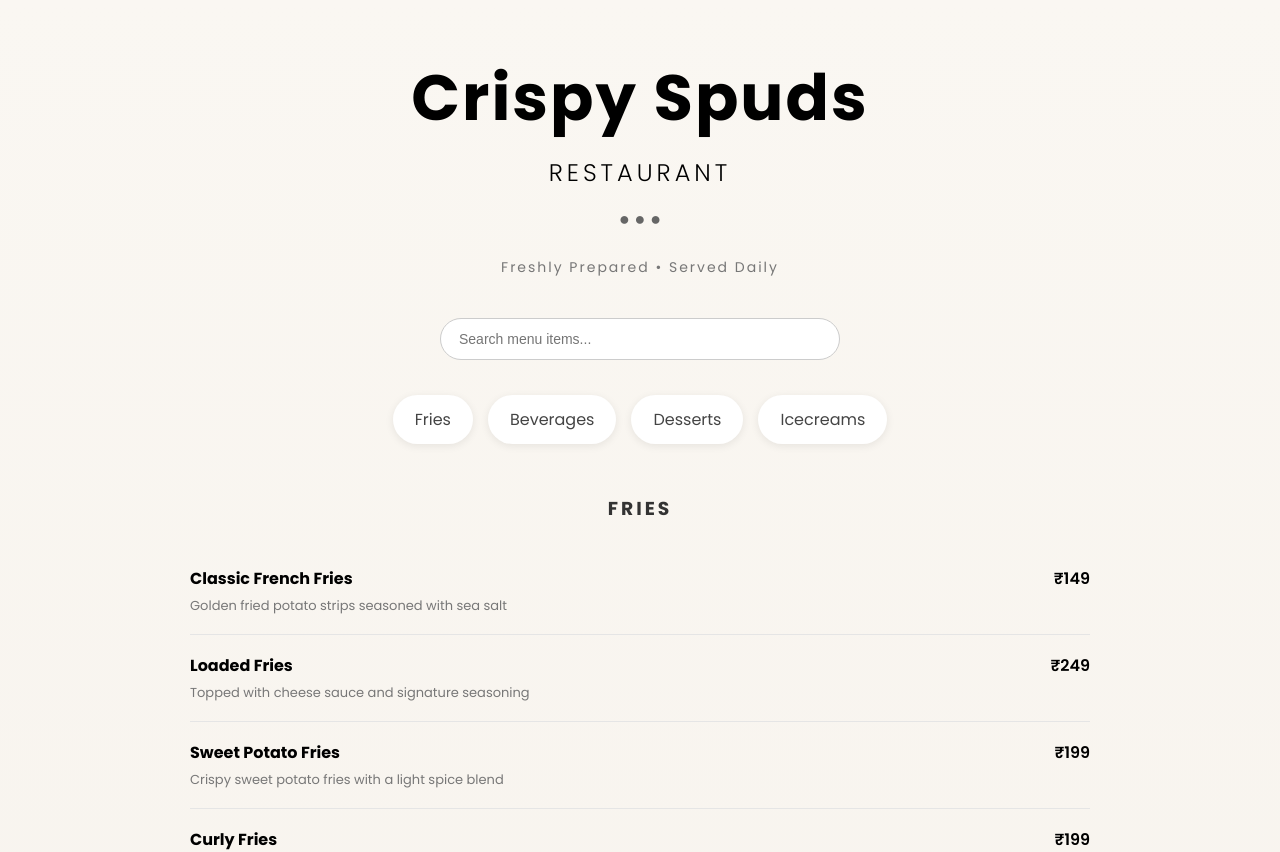
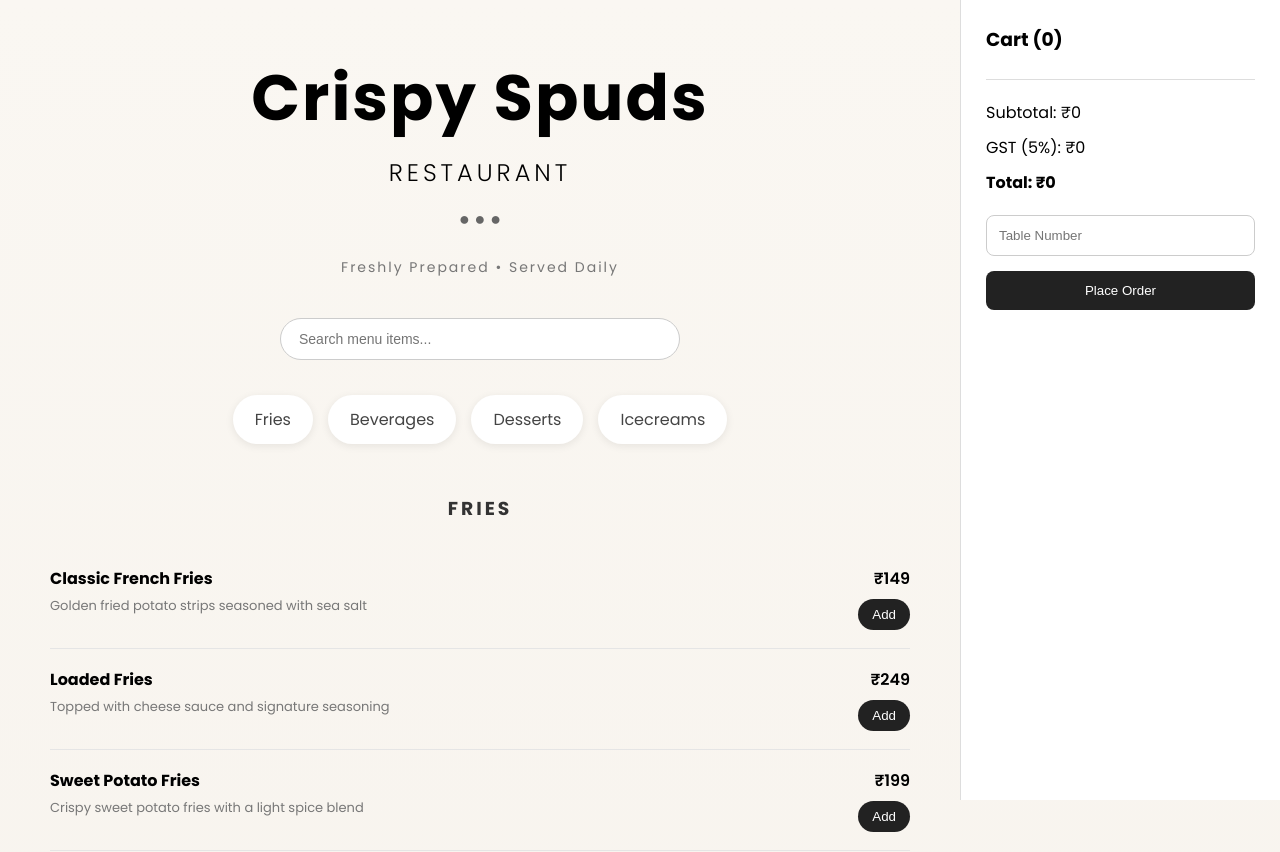
Before and after one commit to aaryaa135/restaurant-menu, a React (Create React App) app: page / in a window 1280 px wide. Shown: the top 852 px of the page. Built offline with nearby package versions, Linux system fonts and the light colour scheme.

Commit message:
cart addition

```diff
--- a/src/App.css
+++ b/src/App.css
@@ -320,3 +320,160 @@ section{
     font-size:12px;
   }
 }
+
+.menu-content{
+  flex:1;
+}
+
+.cart-panel{
+  width:320px;
+
+  background:white;
+
+  padding:25px;
+
+  border-left:1px solid #ddd;
+
+  position:sticky;
+  top:0;
+
+  height:100vh;
+
+  overflow-y:auto;
+}
+
+.cart-panel h3{
+  margin-bottom:20px;
+}
+
+.cart-item{
+  display:flex;
+
+  justify-content:space-between;
+
+  align-items:center;
+
+  padding:12px 0;
+
+  border-bottom:1px solid #eee;
+}
+
+.qty-controls{
+  display:flex;
+
+  align-items:center;
+
+  gap:10px;
+}
+
+.qty-controls button{
+  width:28px;
+  height:28px;
+
+  border:none;
+
+  background:#222;
+
+  color:white;
+
+  cursor:pointer;
+
+  border-radius:4px;
+}
+
+.bill{
+  margin-top:25px;
+
+  padding-top:20px;
+
+  border-top:1px solid #ddd;
+}
+
+.bill p{
+  margin-bottom:10px;
+}
+
+.bill h4{
+  margin-top:10px;
+}
+
+.table-input{
+  width:100%;
+
+  margin-top:20px;
+
+  padding:12px;
+
+  border:1px solid #ccc;
+
+  border-radius:8px;
+}
+
+.order-btn{
+  width:100%;
+
+  margin-top:15px;
+
+  padding:12px;
+
+  border:none;
+
+  background:#222;
+
+  color:white;
+
+  border-radius:8px;
+
+  cursor:pointer;
+}
+
+.order-btn:hover{
+  background:#000;
+}
+
+.item-right{
+  display:flex;
+
+  flex-direction:column;
+
+  align-items:flex-end;
+
+  gap:8px;
+}
+
+.add-btn{
+  border:none;
+
+  background:#222;
+
+  color:white;
+
+  padding:8px 14px;
+
+  border-radius:20px;
+
+  cursor:pointer;
+}
+
+.add-btn:hover{
+  background:#000;
+}
+
+@media(max-width:900px){
+
+  .container{
+    flex-direction:column;
+  }
+
+  .cart-panel{
+    width:100%;
+
+    height:auto;
+
+    position:relative;
+
+    border-left:none;
+
+    border-top:1px solid #ddd;
+  }
+}
--- a/src/App.js
+++ b/src/App.js
@@ -1,4 +1,4 @@
-import { useState } from "react";
+import { useState, useEffect } from "react";
 import "./App.css";
 import MenuSection from "./components/MenuSection";
 import menuData from "./data/menuData";
@@ -6,6 +6,17 @@ import menuData from "./data/menuData";
 function App() {
 
   const [searchTerm, setSearchTerm] = useState("");
+
+  const [cart, setCart] = useState(() => {
+    const savedCart = localStorage.getItem("cart");
+    return savedCart ? JSON.parse(savedCart) : [];
+  });
+
+  const [tableNumber, setTableNumber] = useState("");
+
+  useEffect(() => {
+    localStorage.setItem("cart", JSON.stringify(cart));
+  }, [cart]);
 
   const categories = Object.keys(menuData);
 
@@ -34,14 +45,112 @@ function App() {
 
   });
 
+  const addToCart = (item) => {
+
+    const existing = cart.find(
+      cartItem => cartItem.name === item.name
+    );
+
+    if (existing) {
+
+      setCart(
+        cart.map(cartItem =>
+          cartItem.name === item.name
+            ? {
+                ...cartItem,
+                quantity: cartItem.quantity + 1
+              }
+            : cartItem
+        )
+      );
+
+    } else {
+
+      setCart([
+        ...cart,
+        {
+          ...item,
+          quantity: 1
+        }
+      ]);
+
+    }
+
+  };
+
+  const increaseQty = (name) => {
+
+    setCart(
+      cart.map(item =>
+        item.name === name
+          ? {
+              ...item,
+              quantity: item.quantity + 1
+            }
+          : item
+      )
+    );
+
+  };
+
+  const decreaseQty = (name) => {
+
+    setCart(
+      cart
+        .map(item =>
+          item.name === name
+            ? {
+                ...item,
+                quantity: item.quantity - 1
+              }
+            : item
+        )
+        .filter(item => item.quantity > 0)
+    );
+
+  };
+
+  const subtotal = cart.reduce(
+    (total, item) =>
+      total + item.price * item.quantity,
+    0
+  );
+
+  const gst = Math.round(subtotal * 0.05);
+
+  const total = subtotal + gst;
+
   const noResults =
     searchTerm &&
     Object.values(filteredMenu)
       .flat()
       .length === 0;
 
+  const placeOrder = () => {
+
+    if (cart.length === 0) {
+      alert("Cart is empty");
+      return;
+    }
+
+    if (!tableNumber) {
+      alert("Enter table number");
+      return;
+    }
+
+    alert(
+      `Order Placed Successfully for Table ${tableNumber}`
+    );
+
+    setCart([]);
+    localStorage.removeItem("cart");
+
+  };
+
   return (
     <div className="container">
+
+      <div className="menu-content">
 
         <div className="menu-section">
 
@@ -63,7 +172,9 @@ function App() {
               type="text"
               placeholder="Search menu items..."
               value={searchTerm}
-            onChange={(e) => setSearchTerm(e.target.value)}
+              onChange={(e) =>
+                setSearchTerm(e.target.value)
+              }
             />
 
           </div>
@@ -78,7 +189,9 @@ function App() {
               >
                 {category
                   .replace(/([A-Z])/g, " $1")
-                .replace(/^./, str => str.toUpperCase())}
+                  .replace(/^./, str =>
+                    str.toUpperCase()
+                  )}
               </a>
 
             ))}
@@ -105,9 +218,12 @@ function App() {
                   title={
                     category
                       .replace(/([A-Z])/g, " $1")
-                    .replace(/^./, str => str.toUpperCase())
+                      .replace(/^./, str =>
+                        str.toUpperCase()
+                      )
                   }
                   items={filteredMenu[category]}
+                  addToCart={addToCart}
                 />
 
               </section>
@@ -124,31 +240,98 @@ function App() {
 
           )}
 
-        <div className="info-box">
-
-          <h4>Opening Hours</h4>
-
-          <p>Monday - Sunday</p>
-          <p>10:00 AM - 11:00 PM</p>
+        </div>
 
       </div>
 
-        <div className="info-box">
+      <div className="cart-panel">
 
-          <h4>Contact</h4>
+        <h3>
+          Cart ({cart.length})
+        </h3>
 
-          <p>Connaught Place, New Delhi</p>
-          <p>+91 9876543210</p>
+        {cart.map(item => (
+
+          <div
+            key={item.name}
+            className="cart-item"
+          >
+
+            <div>
+
+              <strong>
+                {item.name}
+              </strong>
+
+              <p>
+                ₹{item.price}
+              </p>
 
             </div>
 
-        <footer className="footer">
+            <div className="qty-controls">
 
-          <p>Crispy Spuds Restaurant</p>
+              <button
+                onClick={() =>
+                  decreaseQty(item.name)
+                }
+              >
+                -
+              </button>
 
-          <p>Serving Quality Food Since 2024</p>
+              <span>
+                {item.quantity}
+              </span>
 
-        </footer>
+              <button
+                onClick={() =>
+                  increaseQty(item.name)
+                }
+              >
+                +
+              </button>
+
+            </div>
+
+          </div>
+
+        ))}
+
+        <div className="bill">
+
+          <p>
+            Subtotal:
+            ₹{subtotal}
+          </p>
+
+          <p>
+            GST (5%):
+            ₹{gst}
+          </p>
+
+          <h4>
+            Total:
+            ₹{total}
+          </h4>
+
+        </div>
+
+        <input
+          type="number"
+          placeholder="Table Number"
+          value={tableNumber}
+          onChange={(e) =>
+            setTableNumber(e.target.value)
+          }
+          className="table-input"
+        />
+
+        <button
+          className="order-btn"
+          onClick={placeOrder}
+        >
+          Place Order
+        </button>
 
       </div>
 
--- a/src/components/MenuItem.js
+++ b/src/components/MenuItem.js
@@ -1,17 +1,33 @@
-function MenuItem({ item }) {
+function MenuItem({ item, addToCart }) {
   return (
     <div
       className="item"
       id={item.name.replace(/\s+/g, "-")}
     >
+
       <div className="item-left">
+
         <h4>{item.name}</h4>
+
         <p>{item.desc}</p>
+
       </div>
 
-      <span className="price">
-        ₹{item.price}
-      </span>
+      <div className="item-right">
+
+        <span className="price">
+          ₹{item.price}
+        </span>
+
+        <button
+          className="add-btn"
+          onClick={() => addToCart(item)}
+        >
+          Add
+        </button>
+
+      </div>
+
     </div>
   );
 }
--- a/src/components/MenuSection.js
+++ b/src/components/MenuSection.js
@@ -1,6 +1,10 @@
 import MenuItem from "./MenuItem";
 
-function MenuSection({ title, items }) {
+function MenuSection({
+  title,
+  items,
+  addToCart
+}) {
   return (
     <div className="section">
 
@@ -9,10 +13,13 @@ function MenuSection({ title, items }) {
       </h3>
 
       {items.map((item, index) => (
+
         <MenuItem
           key={index}
           item={item}
+          addToCart={addToCart}
         />
+
       ))}
 
     </div>
```
Lines whose indentation alone changed are shown as unchanged.
